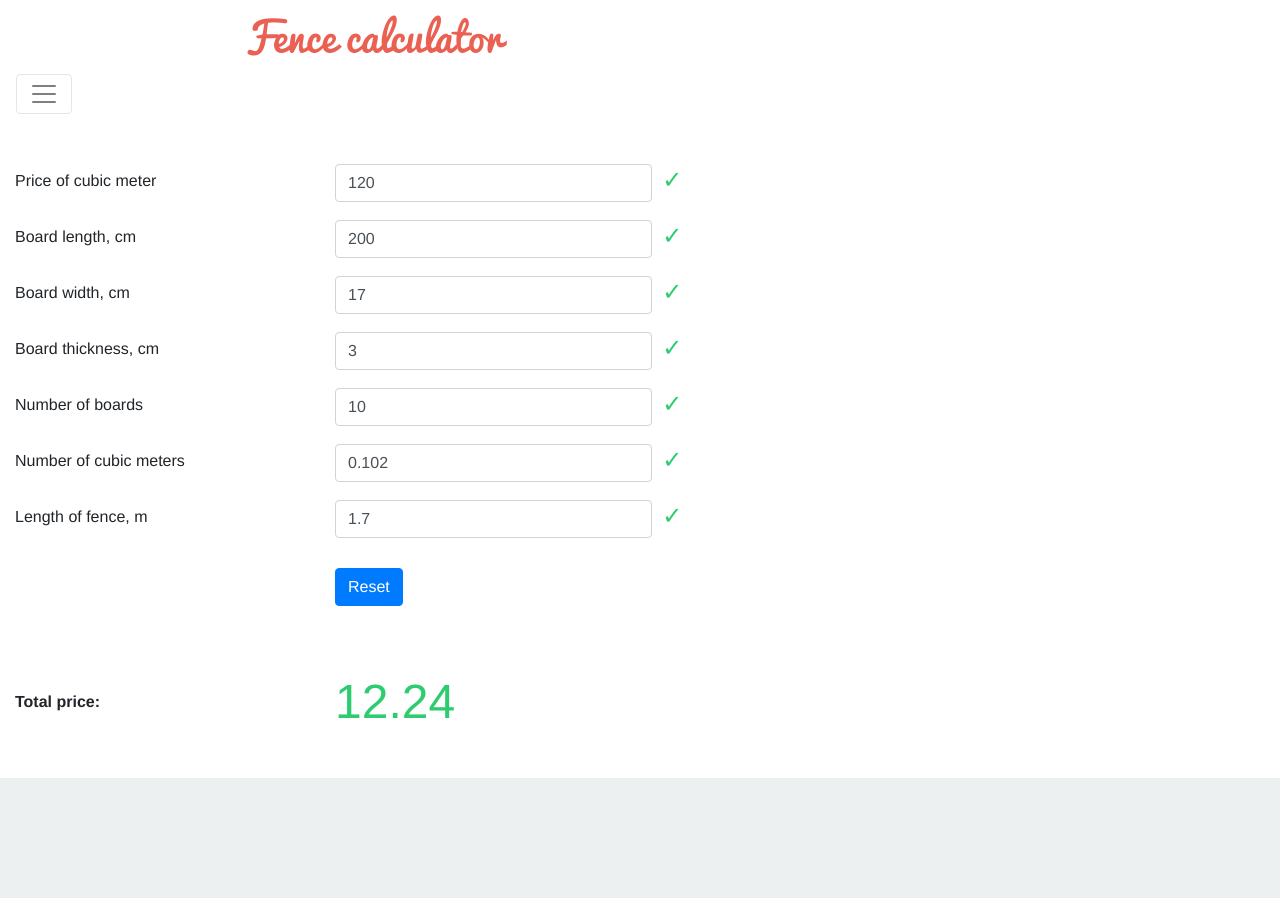
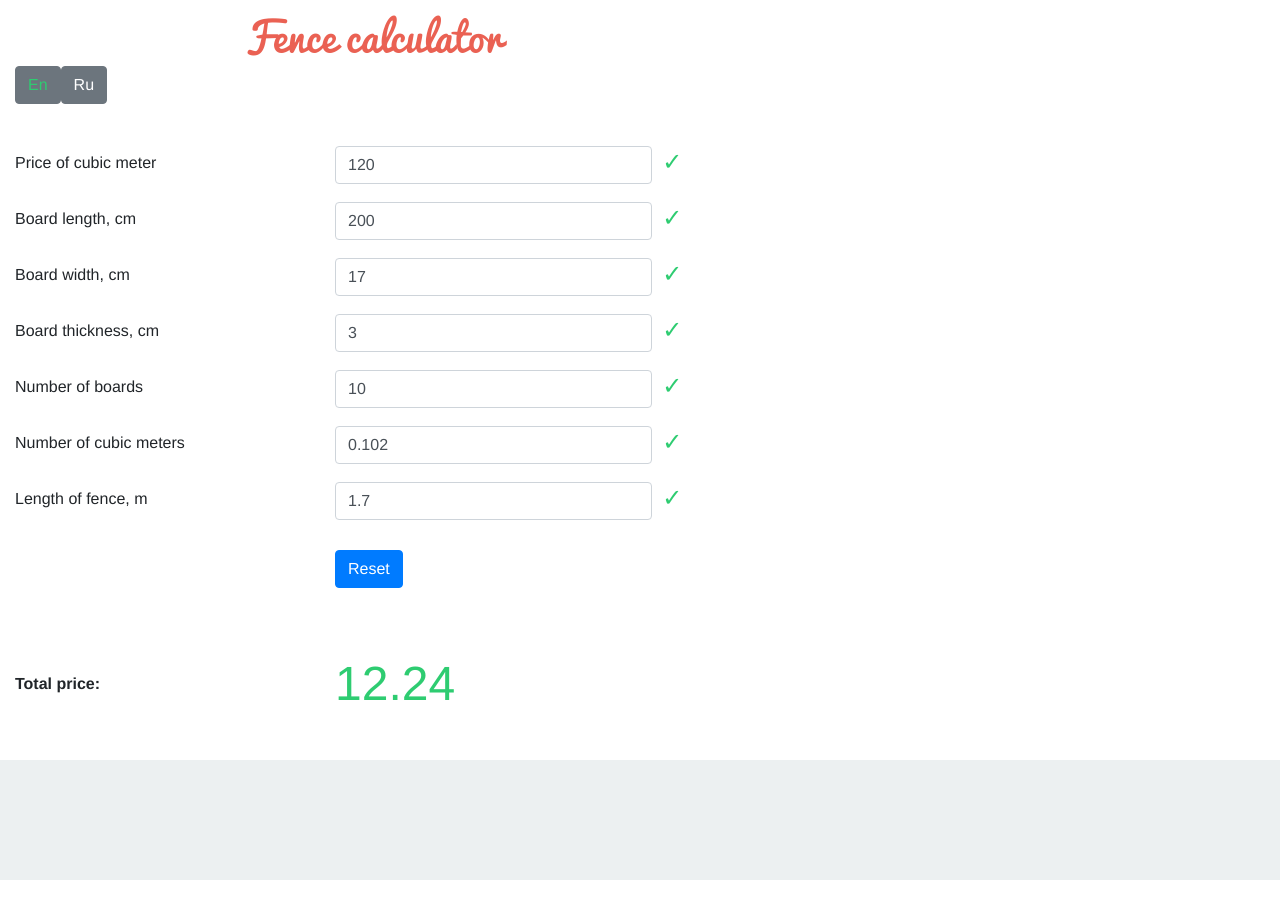
Before and after one commit to gammabeam82/fence-calculator, a Vue app: page /#/en in a window 1280 px wide. Built offline with nearby package versions, Linux system fonts and the light colour scheme.

Commit message:
Update routes

```diff
--- a/src/components/Header.vue
+++ b/src/components/Header.vue
@@ -6,32 +6,17 @@
           <h1>{{title}}</h1>
         </div>
       </div>
+      <div class="row">
+        <div class="col-7">
+          <router-link to="/en">
+            <b-button variant="secondary">En</b-button>
+          </router-link>
+          <router-link to="/ru">
+            <b-button variant="secondary">Ru</b-button>
+          </router-link>
+        </div>
+      </div>
     </div>
-
-    <b-navbar toggleable>
-
-      <b-nav-toggle target="nav_collapse"></b-nav-toggle>
-
-      <b-collapse is-nav id="nav_collapse">
-
-        <b-nav is-nav-bar>
-
-          <b-nav-item>
-            <router-link to="/en">
-              <b-button variant="secondary">{{ $t('message.en') }}</b-button>
-            </router-link>
-          </b-nav-item>
-
-          <b-nav-item>
-            <router-link to="/ru">
-              <b-button variant="secondary">{{ $t('message.ru') }}</b-button>
-            </router-link>
-          </b-nav-item>
-
-        </b-nav>
-      </b-collapse>
-    </b-navbar>
-
   </header>
 </template>
 
--- a/src/router/index.js
+++ b/src/router/index.js
@@ -10,6 +10,9 @@ export default new Router({
       path: '/:locale',
       name: 'calculator',
       component: Calculator
+    },
+    {
+      path: '/', redirect: '/en'
     }
   ]
 })
```
Also changed, not shown: 1 other file (tests, documents, lock files or other folders).
